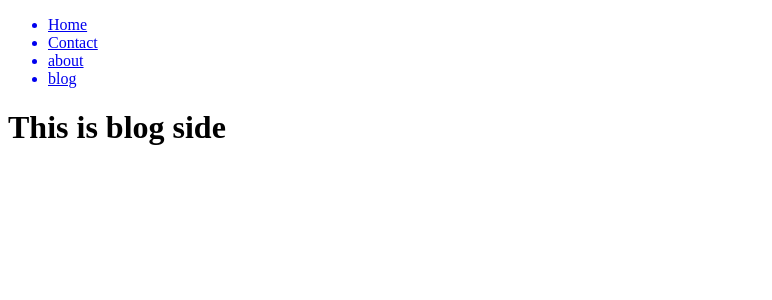
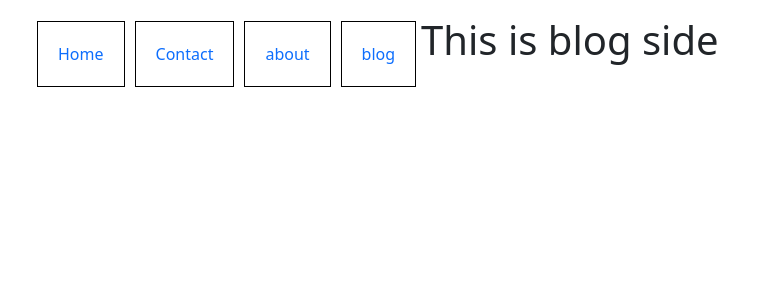
Before and after one commit to Zeshi97-bit/project0, a Flask app: page /blog in a window 1280 px wide. Shown: the top 300 px of the page, without its empty margins (0-772 px from the left). Run offline with Flask 2, Linux system fonts and the light colour scheme.

Commit message:
added some css to layout

```diff
--- a/templates/layout.html
+++ b/templates/layout.html
@@ -2,14 +2,30 @@
 <html lang="en" dir="ltr">
   <head>
     <meta charset="utf-8">
+    <link href="https://cdn.jsdelivr.net/npm/bootstrap@5.0.0-beta1/dist/css/bootstrap.min.css" rel="stylesheet" integrity="sha384-giJF6kkoqNQ00vy+HMDP7azOuL0xtbfIcaT9wjKHr8RbDVddVHyTfAAsrekwKmP1" crossorigin="anonymous">
     <title>{% block title %}{% endblock %}</title>
+    <style media="screen">
+      a {
+        text-decoration:none;
+        float:left;
+        display:block;
+        border:1px solid black;
+        padding:20px;
+        margin:5px;
+        list-style-type:none;
+      }
+      a:hover{
+        color:white;
+        background-color:black;
+      }
+    </style>
   </head>
   <body>
     <ul>
       <a href="{{url_for('index')}}"><li>Home</li></a>
       <a href="{{url_for('cont')}}"><li>Contact</li></a>
-      <a href="{{url_for('blog')}}"><li>about</li></a>
-      <a href="{{url_for('about')}}"><li>blog</li></a>
+      <a href="{{url_for('about')}}"><li>about</li></a>
+      <a href="{{url_for('blog')}}"><li>blog</li></a>
 
     </ul>
 
```
